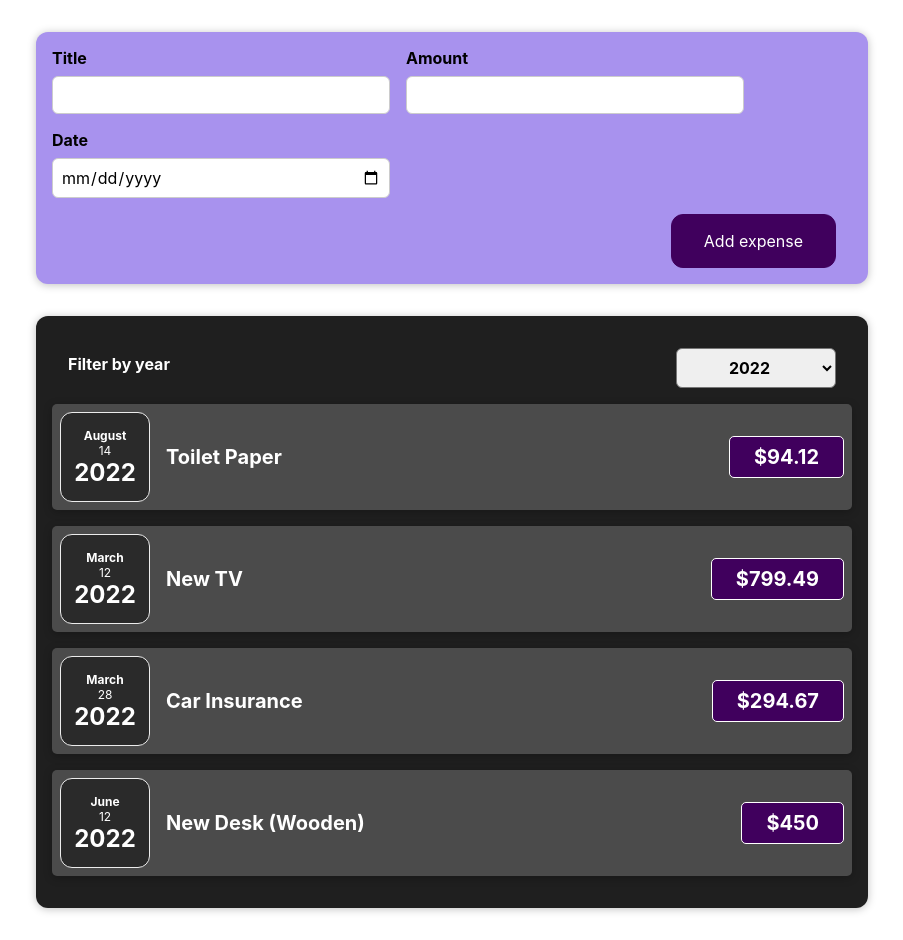
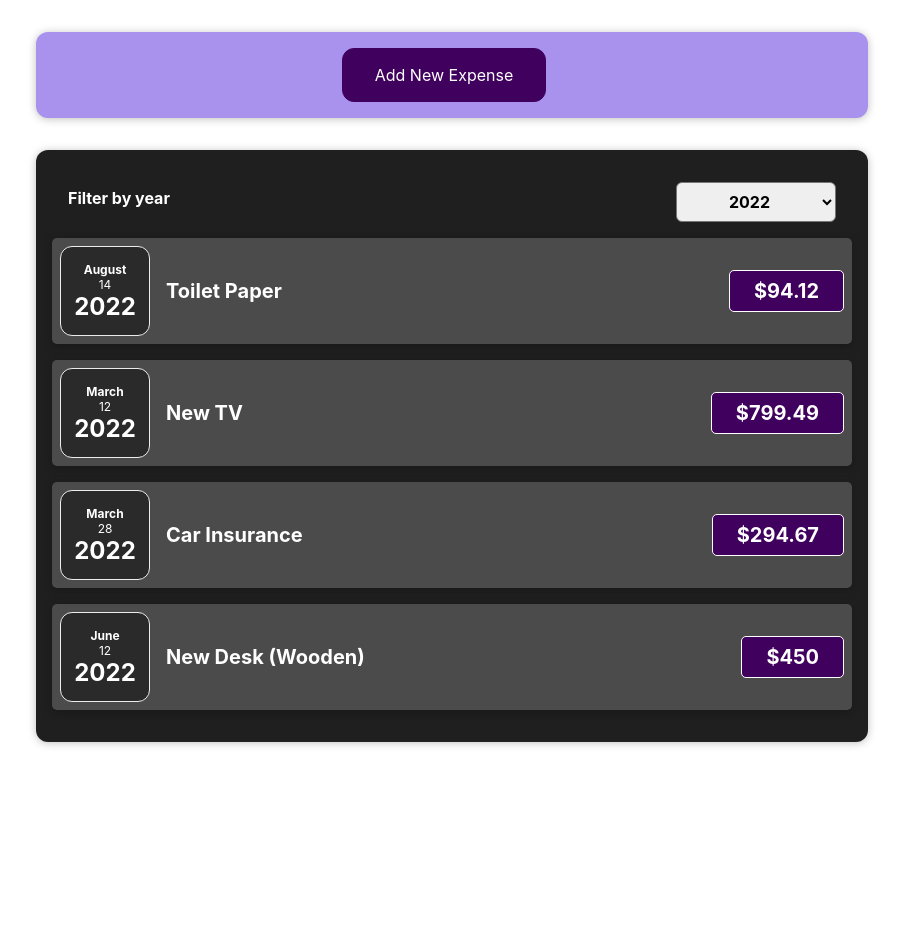
Before and after one commit to Esa-Gavin/Expense-Tracker, a React (Create React App) app: page / in a window 1280 px wide. Shown: the whole page, without its empty margins (188-1091 px from the left). After the commit the page ends 800 px from the top, so only its background shows below. Built offline with nearby package versions, Linux system fonts and the light colour scheme.

Commit message:
add operators for when to show the form or not through using a button tag

```diff
--- a/src/components/NewExpense/NewExpense.js
+++ b/src/components/NewExpense/NewExpense.js
@@ -1,9 +1,11 @@
-import React from "react";
+import React, { useState } from "react";
 
 import './NewExpense.css';
 import ExpenseForm from "./ExpenseForm";
 
 const NewExpense = (props) => {
+
+    const [isEditing, setIsEditing] = useState(false);
 
     const saveExpenseDataHandler = (enteredExpenseData) => {
         const expenseData = {
@@ -12,10 +14,18 @@ const NewExpense = (props) => {
         }
         props.onAddExpense(expenseData);
     }
+    // function to show the form //
+    const startEditingHandler = () => {
+        setIsEditing(true);
+    }
+    // function to show the form //
 
+    // (!)isEditing means that the button will show if isEditing will be true //
+    // because initially isEditing is set to false by useState //
     return (
         <div className="new-expense">
-            <ExpenseForm onSaveExpenseData={saveExpenseDataHandler}/>
+            {!isEditing && <button onClick={startEditingHandler}>Add New Expense</button>}
+            {isEditing && <ExpenseForm onSaveExpenseData={saveExpenseDataHandler} />}
 
         </div>
     )
```
